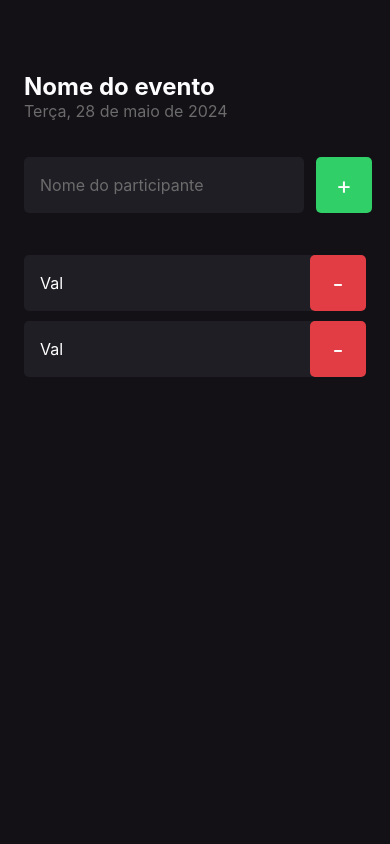
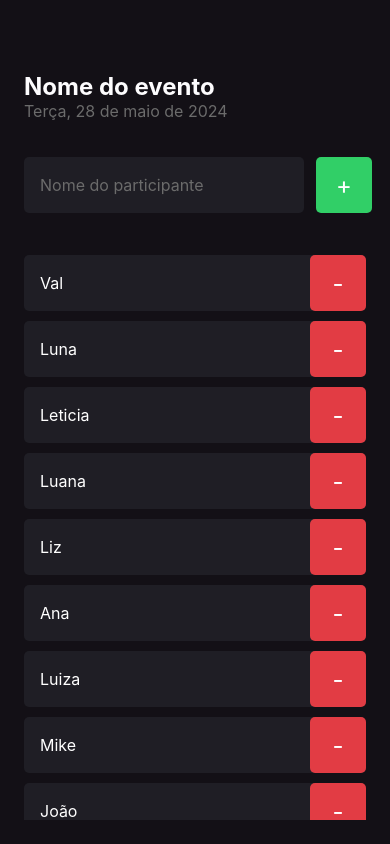
Before and after one commit to valerialeticia/imhere, a React Native app: screen / in a window 390 px wide. Built offline with nearby package versions, Linux system fonts and the light colour scheme.

Commit message:
feat: adiciona props ao componente Participant e adiciona o componente ScrollView do react native

```diff
--- a/src/components/Participant/Participant.tsx
+++ b/src/components/Participant/Participant.tsx
@@ -2,12 +2,17 @@ import React from "react";
 import { View, Text, TouchableOpacity } from "react-native";
 import { styles } from "./ParticipantStyles";
 
-function Participant() {
+type Props = {
+  name: string;
+  onRemove: () => void;
+};
+
+function Participant({ name, onRemove }: Props) {
   return (
     <View style={styles.container}>
-      <Text style={styles.name}>Val</Text>
+      <Text style={styles.name}>{name}</Text>
 
-      <TouchableOpacity style={styles.button}>
+      <TouchableOpacity style={styles.button} onPress={onRemove}>
         <Text style={styles.buttonText}>-</Text>
       </TouchableOpacity>
     </View>
--- a/src/screens/Home/Home.tsx
+++ b/src/screens/Home/Home.tsx
@@ -1,11 +1,35 @@
-import { Text, View, TextInput, TouchableOpacity } from "react-native";
+import {
+  Text,
+  View,
+  TextInput,
+  TouchableOpacity,
+  ScrollView,
+} from "react-native";
 import { styles } from "./HomeStyles";
 import React from "react";
 import { Participant } from "../../components";
 
 function Home() {
+  const participants = [
+    "Val",
+    "Luna",
+    "Leticia",
+    "Luana",
+    "Liz",
+    "Ana",
+    "Luiza",
+    "Mike",
+    "João",
+    "José",
+    "Joana",
+  ];
+
   const handleParticipantAdd = () => {
     console.log("voce acabou de clicar");
+  };
+
+  const handleParticipantRemove = (name: string) => {
+    console.log(`vc clicou em remover o participante ${name}`);
   };
 
   return (
@@ -25,8 +49,15 @@ function Home() {
         </TouchableOpacity>
       </View>
 
-      <Participant />
-      <Participant />
+      <ScrollView showsVerticalScrollIndicator={false}>
+        {participants.map((participant) => (
+          <Participant
+            name={participant}
+            key={participant}
+            onRemove={() => handleParticipantRemove(participant)}
+          />
+        ))}
+      </ScrollView>
     </View>
   );
 }
```
